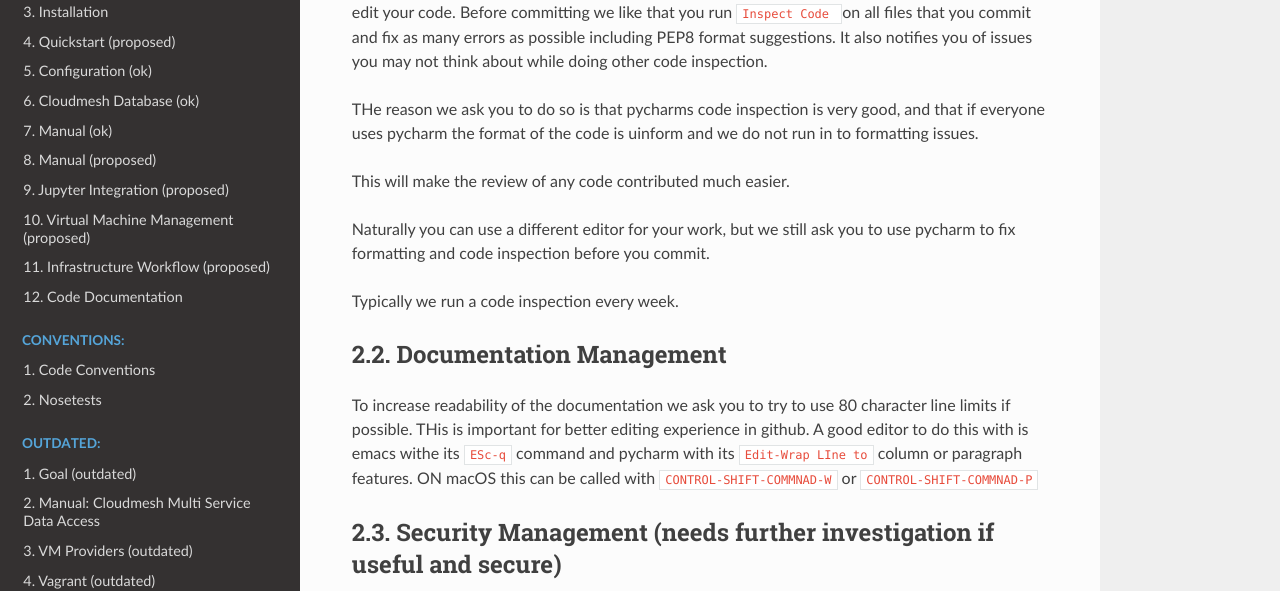
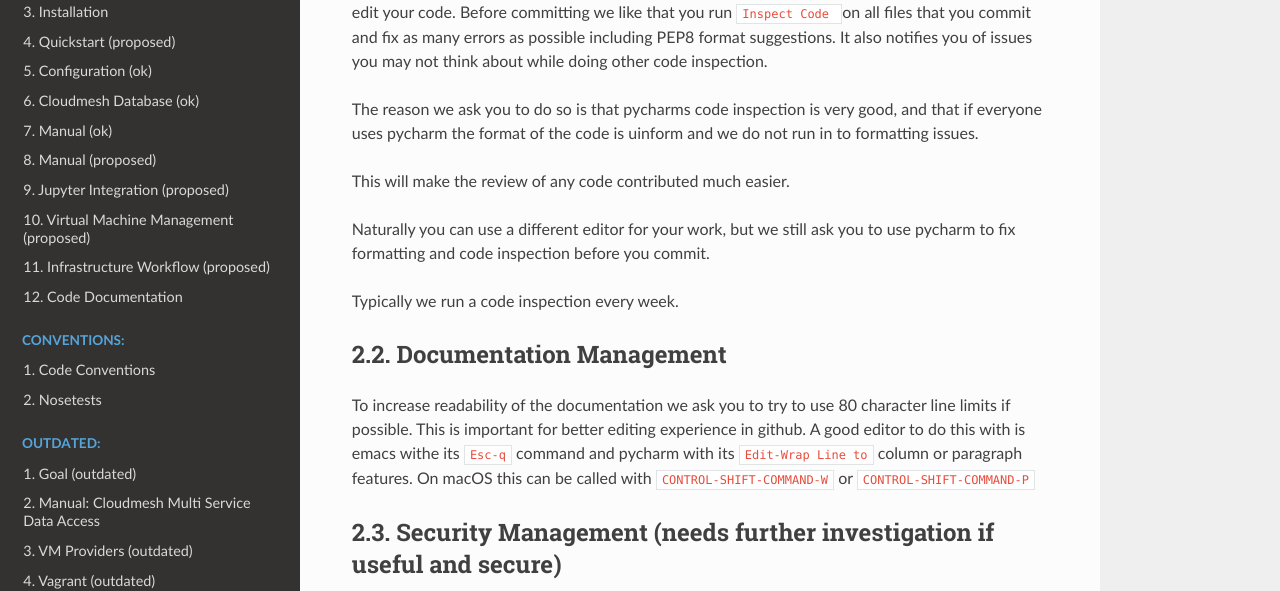
Before and after one commit to cloudmesh/cloudmesh-cloud, a Sphinx documentation site: the page built from documentation/source/contributors.md, in a window 1280 px wide and 900 px high, scrolled down 418 px. Shown: the part 158-749 px from the top of the window. Built offline with Sphinx 7.4.7 and the Read the Docs theme 2.0.0, drawn with Linux system fonts in a browser that asks for light colours.

Commit message:
Minor typos

```diff
--- a/documentation/source/contributors.md
+++ b/documentation/source/contributors.md
@@ -27,7 +27,7 @@ or profesional to edit your code. Before committing we like that you run
 including PEP8 format suggestions. It also notifies you of issues you may not
 think about while doing other code inspection.
 
-THe reason we ask you to do so is that pycharms code inspection is very good,
+The reason we ask you to do so is that pycharms code inspection is very good,
 and that if everyone uses pycharm the format of the code is uinform and we do
 not run in to formatting issues.
 
@@ -41,11 +41,11 @@ Typically we run a code inspection every week.
 ## Documentation Management
 
 To increase readability of the documentation we ask you to try to use 80
-character line limits if possible. THis is important for better editing
-experience in github. A good editor to do this with is emacs withe its `ESc-q`
-command and pycharm with its `Edit-Wrap LIne to` column or paragraph features.
-ON macOS this can be called with `CONTROL-SHIFT-COMMNAD-W` or
-`CONTROL-SHIFT-COMMNAD-P`
+character line limits if possible. This is important for better editing
+experience in github. A good editor to do this with is emacs withe its `Esc-q`
+command and pycharm with its `Edit-Wrap Line to` column or paragraph features.
+On macOS this can be called with `CONTROL-SHIFT-COMMAND-W` or
+`CONTROL-SHIFT-COMMAND-P`
 
 ## Security Management (needs further investigation if useful and secure)
 
```
